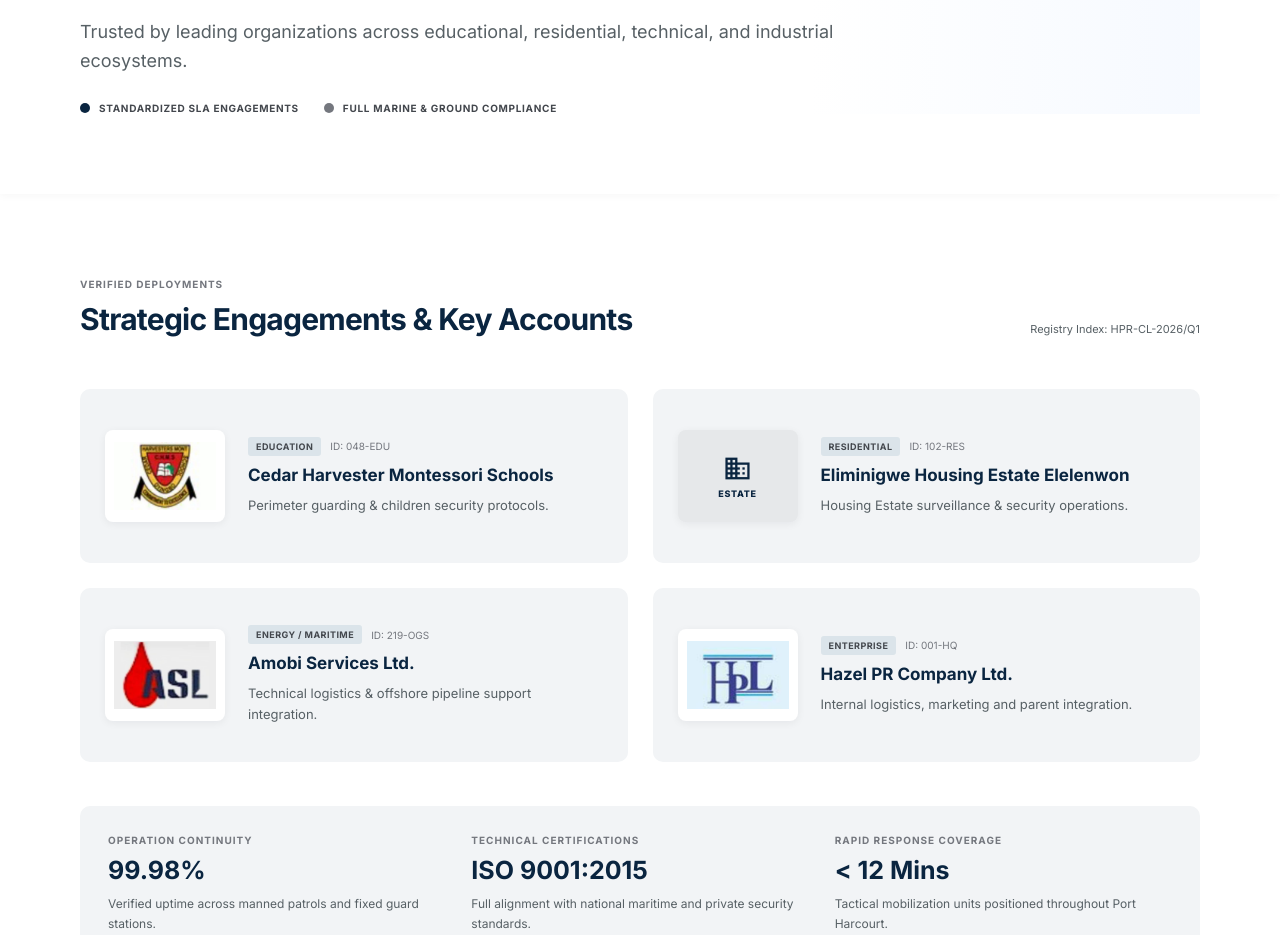
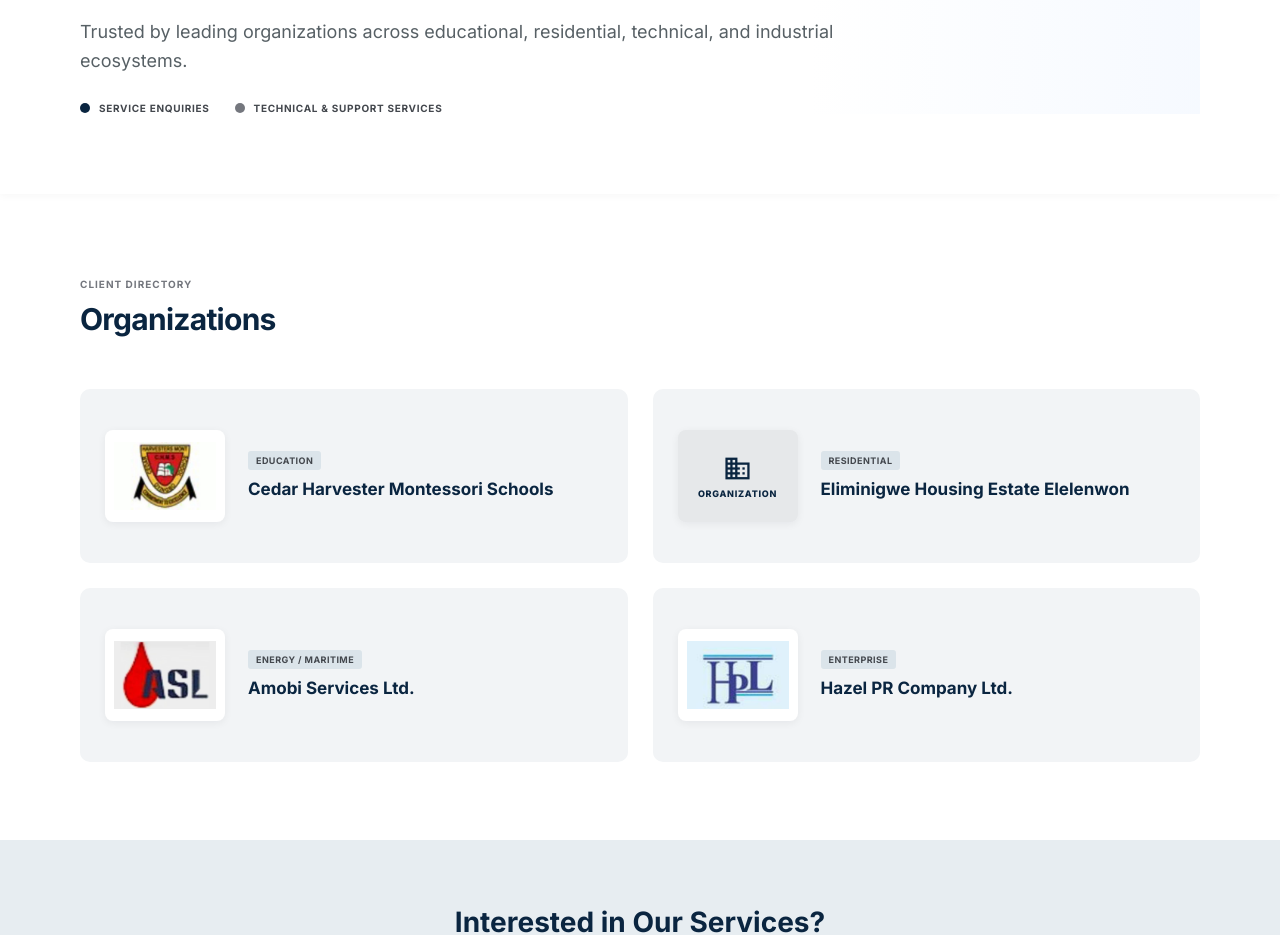
Before and after one commit to ENJ0Y-Labs/hazel-website, a React (Vite) app: page /clients in a window 1280 px wide. Shown: the part 261-1196 px from the top of the page. Built offline with nearby package versions, Linux system fonts and the light colour scheme.

Commit message:
Remove unverified client claims and metrics

```diff
--- a/src/pages/OurClients.jsx
+++ b/src/pages/OurClients.jsx
@@ -7,31 +7,23 @@ const clients = [
   {
     name: "Cedar Harvester Montessori Schools",
     category: "Education",
-    id: "048-EDU",
-    description: "Perimeter guarding & children security protocols.",
     logo: cedarLogo,
     alt: "Cedar Harvester Montessori Schools logo",
   },
   {
     name: "Eliminigwe Housing Estate Elelenwon",
     category: "Residential",
-    id: "102-RES",
-    description: "Housing Estate surveillance & security operations.",
     icon: "domain",
   },
   {
     name: "Amobi Services Ltd.",
     category: "Energy / Maritime",
-    id: "219-OGS",
-    description: "Technical logistics & offshore pipeline support integration.",
     logo: amobiLogo,
     alt: "Amobi Services Ltd. logo",
   },
   {
     name: "Hazel PR Company Ltd.",
     category: "Enterprise",
-    id: "001-HQ",
-    description: "Internal logistics, marketing and parent integration.",
     logo: hazelLogo,
     alt: "Hazel PR Company Ltd. logo",
   },
@@ -49,7 +41,7 @@ function ClientLogo({ client }) {
   return (
     <div className="clients-logo-placeholder" aria-hidden="true">
       <span className="material-symbols-outlined">{client.icon}</span>
-      <span>ESTATE</span>
+      <span>ORGANIZATION</span>
     </div>
   );
 }
@@ -62,7 +54,7 @@ export default function OurClients() {
           <div className="clients-hero-glow" />
           <div className="clients-eyebrow">
             <span className="material-symbols-outlined">verified_user</span>
-            <span>Partnership Directory & Institutional Verification</span>
+            <span>Organizations</span>
           </div>
           <div className="clients-hero-copy">
             <h1>Our Clients</h1>
@@ -72,8 +64,8 @@ export default function OurClients() {
             </p>
           </div>
           <div className="clients-hero-standards">
-            <div><i /><span>Standardized SLA Engagements</span></div>
-            <div><i /><span>Full Marine & Ground Compliance</span></div>
+            <div><i /><span>Service Enquiries</span></div>
+            <div><i /><span>Technical & Support Services</span></div>
           </div>
         </div>
       </section>
@@ -82,46 +74,27 @@ export default function OurClients() {
         <div className="container clients-directory-inner">
           <div className="clients-directory-heading">
             <div>
-              <span>Verified Deployments</span>
-              <h2>Strategic Engagements & Key Accounts</h2>
+              <span>Client Directory</span>
+              <h2>Organizations</h2>
             </div>
-            <p>Registry Index: HPR-CL-2026/Q1</p>
+
           </div>
 
           <div className="clients-account-grid">
             {clients.map((client) => (
-              <article className="clients-account-card" key={client.id}>
+              <article className="clients-account-card" key={client.name}>
                 <ClientLogo client={client} />
                 <div className="clients-account-copy">
                   <div className="clients-account-meta">
                     <span>{client.category}</span>
-                    <small>ID: {client.id}</small>
-                  </div>
+                    </div>
                   <h3>{client.name}</h3>
-                  <p>{client.description}</p>
                 </div>
               </article>
             ))}
           </div>
 
-          <div className="clients-metrics">
-            <article>
-              <span>Operation Continuity</span>
-              <strong>99.98%</strong>
-              <p>Verified uptime across manned patrols and fixed guard stations.</p>
-            </article>
-            <article>
-              <span>Technical Certifications</span>
-              <strong>ISO 9001:2015</strong>
-              <p>Full alignment with national maritime and private security standards.</p>
-            </article>
-            <article>
-              <span>Rapid Response Coverage</span>
-              <strong>&lt; 12 Mins</strong>
-              <p>Tactical mobilization units positioned throughout Port Harcourt.</p>
-            </article>
-          </div>
-        </div>
+       </div>
       </section>
 
       <section className="clients-enquiry">
```
